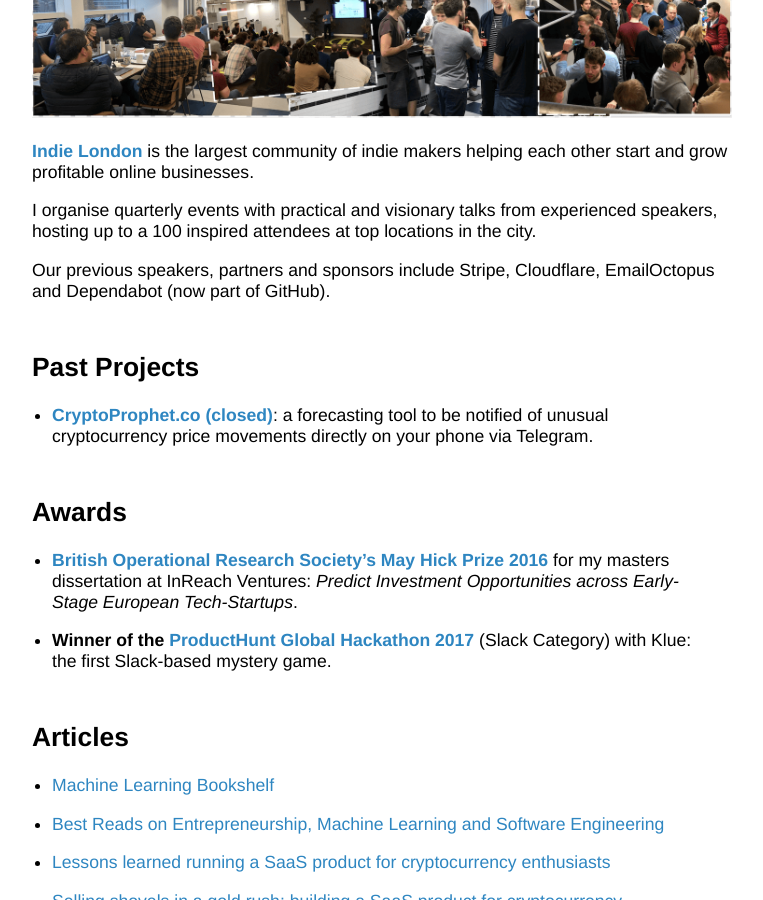
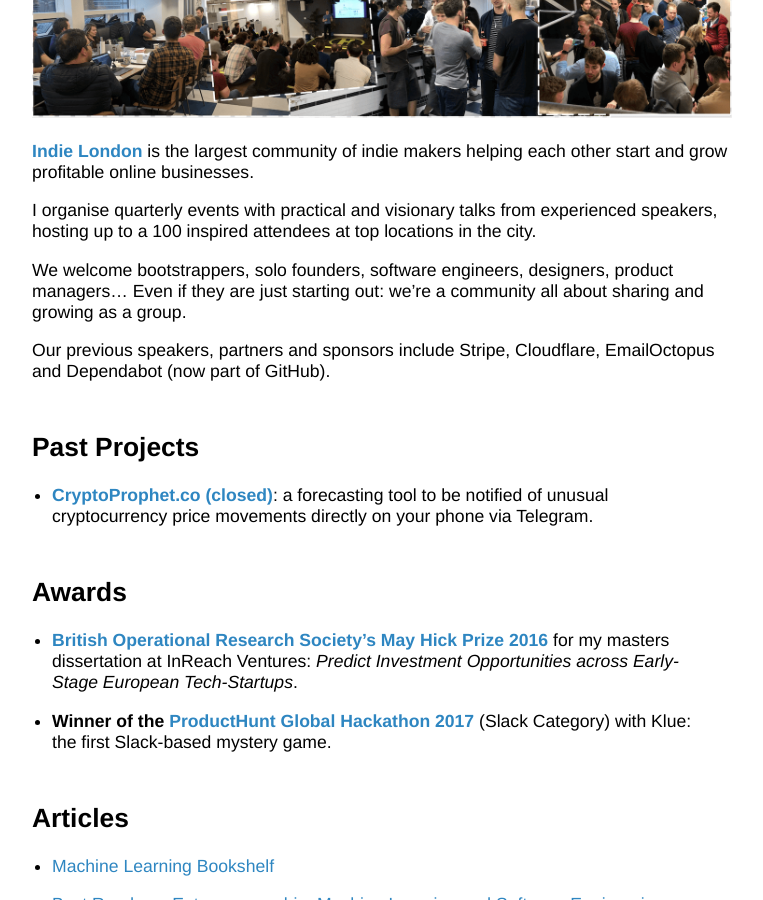
Before and after one commit to ghyslain/ghyslain.me, a Jekyll site: the page built from index.md, in a window 1280 px wide and 900 px high, scrolled down 1027 px. Shown: the whole window, without its empty margins (258-1021 px from the left). Built offline with Jekyll 4.4.1, drawn with Linux system fonts in a browser that asks for light colours.

Commit message:
target audience

```diff
--- a/index.md
+++ b/index.md
@@ -26,6 +26,8 @@ If you would like to get in touch, we can connect on [Twitter](https://twitter.c
 
 I organise quarterly events with practical and visionary talks from experienced speakers, hosting up to a 100 inspired attendees at top locations in the city.
 
+We welcome bootstrappers, solo founders, software engineers, designers, product managers... Even if they are just starting out: we’re a community all about sharing and growing as a group.
+
 Our previous speakers, partners and sponsors include Stripe, Cloudflare, EmailOctopus and Dependabot (now part of GitHub).
 
 ## Past Projects
```
